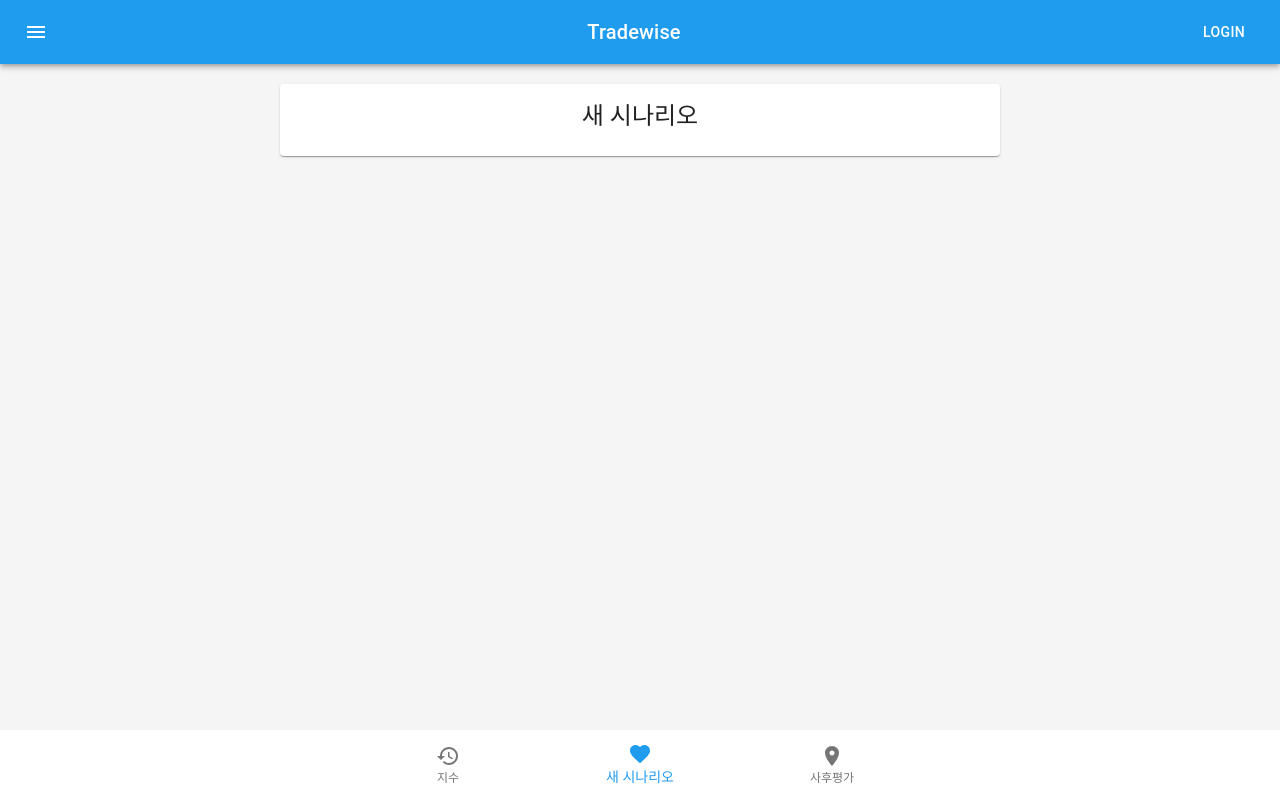
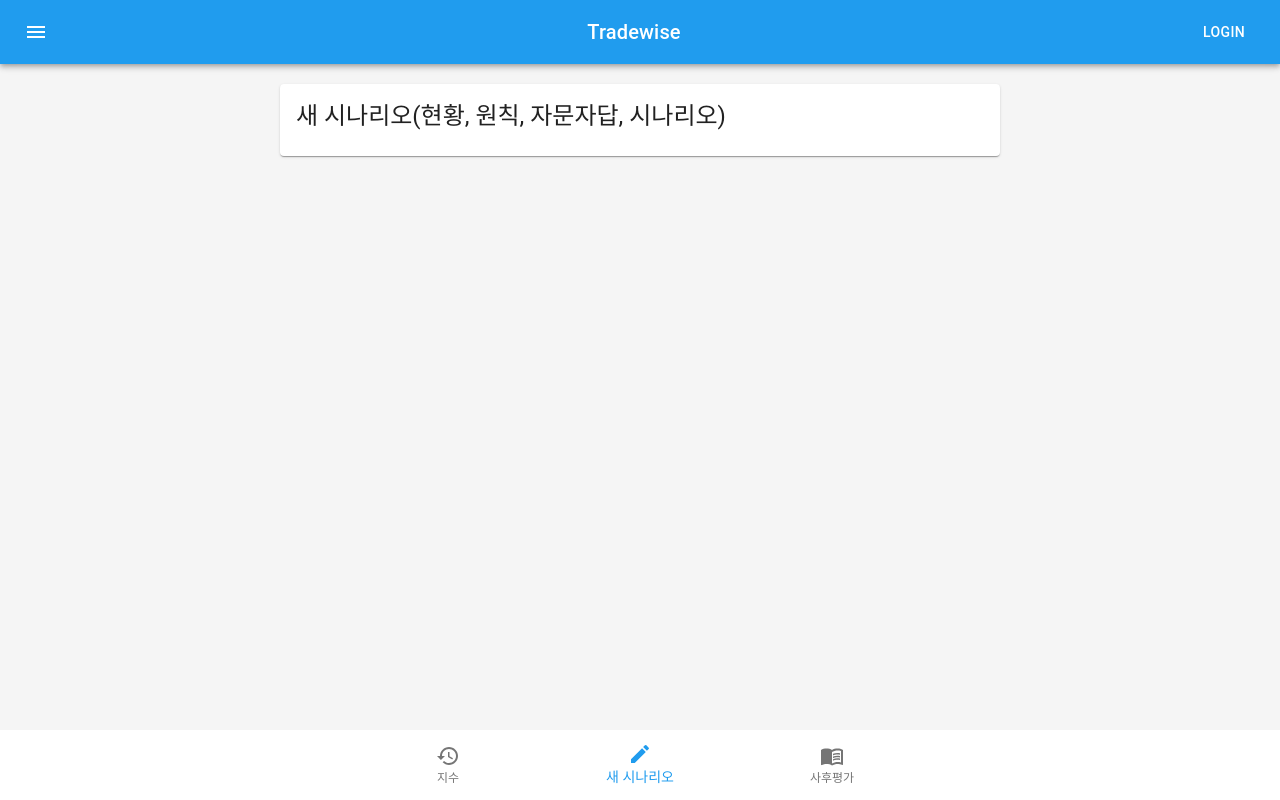
Before and after one commit to freewizard20/boilerplate, a React (Create React App) app: page /input in a window 1280 px wide. Built offline with nearby package versions, Linux system fonts and the light colour scheme.

Commit message:
some new code

```diff
--- a/src/components/input/Input.js
+++ b/src/components/input/Input.js
@@ -5,12 +5,14 @@ import CardActions from '@material-ui/core/CardActions';
 import CardContent from '@material-ui/core/CardContent';
 import Button from '@material-ui/core/Button';
 import Typography from '@material-ui/core/Typography';
+import Container from '@material-ui/core/Container';
 
 const useStyles = makeStyles({
     root: {
         minWidth: 275,
         maxWidth: 720,
-        margin: "20px auto"
+        margin: "20px auto",
+        textAlign: "left"
     },
     bullet: {
         display: 'inline-block',
@@ -33,8 +35,9 @@ export default function SimpleCard() {
             <Card className={classes.root}>
                 <CardContent>
                     <Typography variant="h5" component="p">
-                        새 시나리오
+                        새 시나리오(현황, 원칙, 자문자답, 시나리오)
                     </Typography>
+
                 </CardContent>
             </Card>
         </>
--- a/src/components/nav/Navbar.js
+++ b/src/components/nav/Navbar.js
@@ -3,9 +3,9 @@ import { makeStyles } from '@material-ui/core/styles';
 import BottomNavigation from '@material-ui/core/BottomNavigation';
 import BottomNavigationAction from '@material-ui/core/BottomNavigationAction';
 import RestoreIcon from '@material-ui/icons/Restore';
-import FavoriteIcon from '@material-ui/icons/Favorite';
-import LocationOnIcon from '@material-ui/icons/LocationOn';
 import { Link } from "react-router-dom";
+import CreateIcon from "@material-ui/icons/Create";
+import MenuBookIcon from "@material-ui/icons/MenuBook";
 
 const useStyles = makeStyles({
     root: {
@@ -40,8 +40,8 @@ export default function Navbar() {
             className={classes.root}
         >
             <BottomNavigationAction component={Link} to="/" label="지수" icon={<RestoreIcon />} />
-            <BottomNavigationAction component={Link} to="/input" label="새 시나리오" icon={<FavoriteIcon />} />
-            <BottomNavigationAction component={Link} to="feedback" label="사후평가" icon={<LocationOnIcon />} />
+            <BottomNavigationAction component={Link} to="/input" label="새 시나리오" icon={<CreateIcon />} />
+            <BottomNavigationAction component={Link} to="feedback" label="사후평가" icon={<MenuBookIcon />} />
         </BottomNavigation>
     );
 }
```
